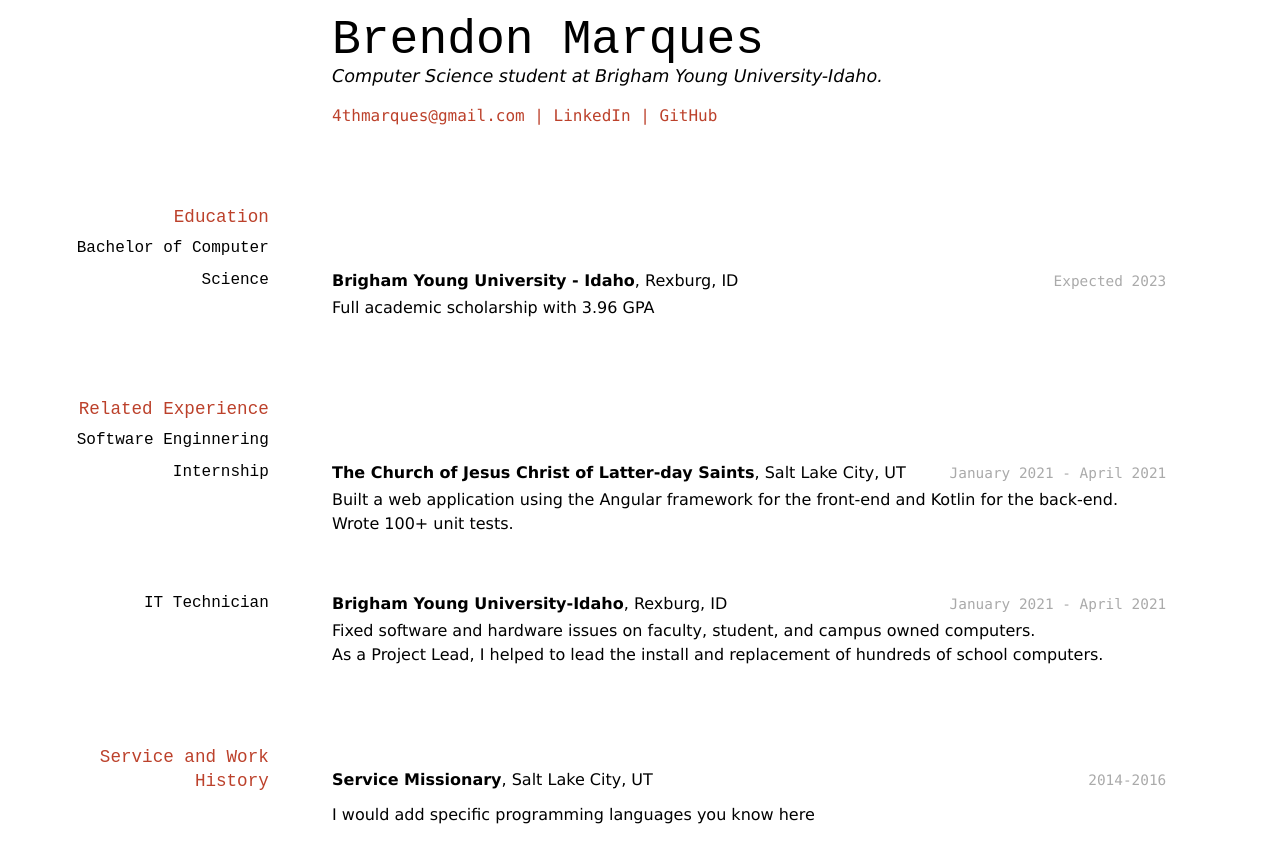
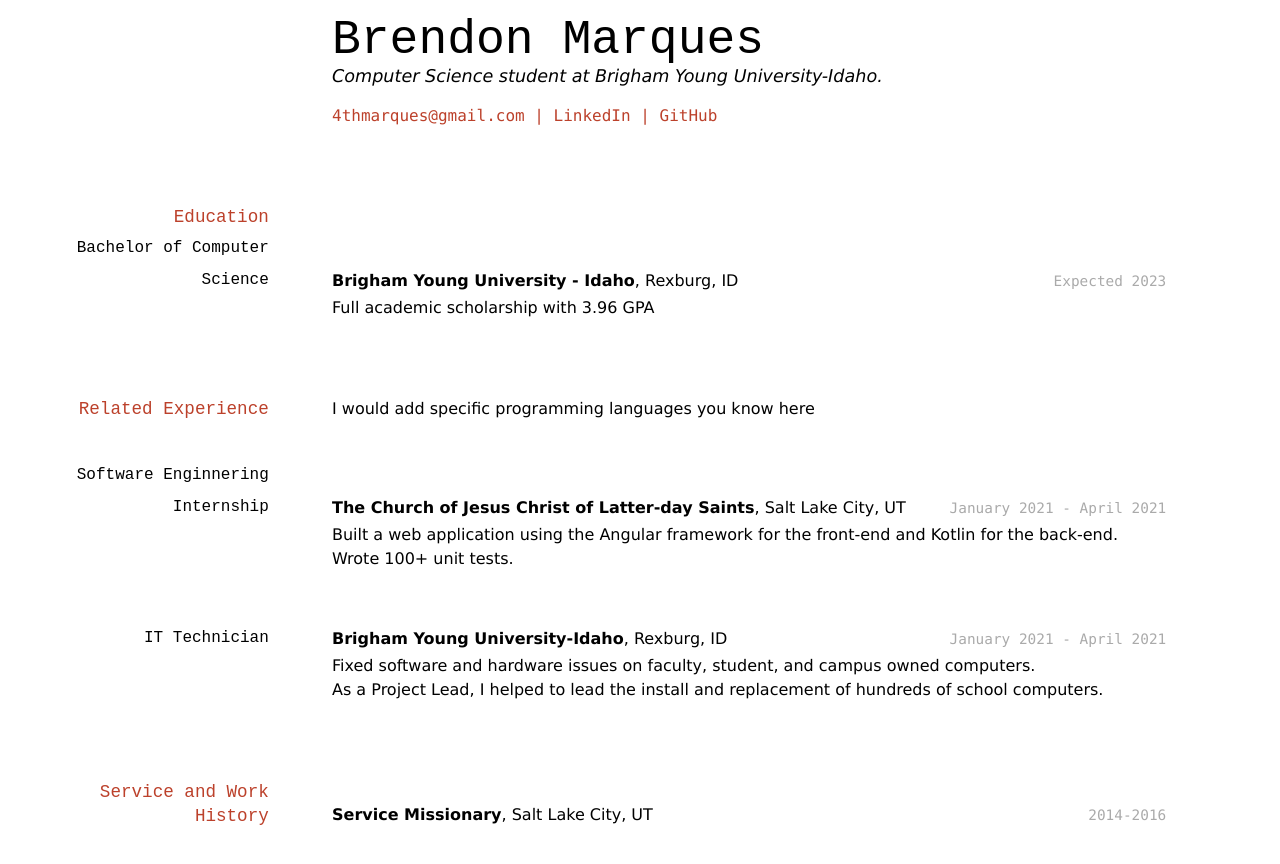
Before and after one commit to byuids-resumes/marquesb_resume, a Jekyll site: the page built from docs/index.md, in a window 1280 px wide. Shown: the top 864 px of the page. Built offline with Jekyll 4.4.1, drawn with Linux system fonts in a browser that asks for light colours; part of the change alters nothing that is shown.

```diff
--- a/docs/index.md
+++ b/docs/index.md
@@ -22,6 +22,7 @@ __Brigham Young University - Idaho__, Rexburg, ID
 
 
 ## Related Experience
+I would add specific programming languages you know here
 
 ### Software Enginnering Internship
 
@@ -44,8 +45,6 @@ __Brigham Young University-Idaho__, Rexburg, ID
 `2014-2016`
 __Service Missionary__, Salt Lake City, UT
 
-I would add specific programming languages you know here
-
 <!-- ### Footer
 
 Last updated: July 2021 -->
```
